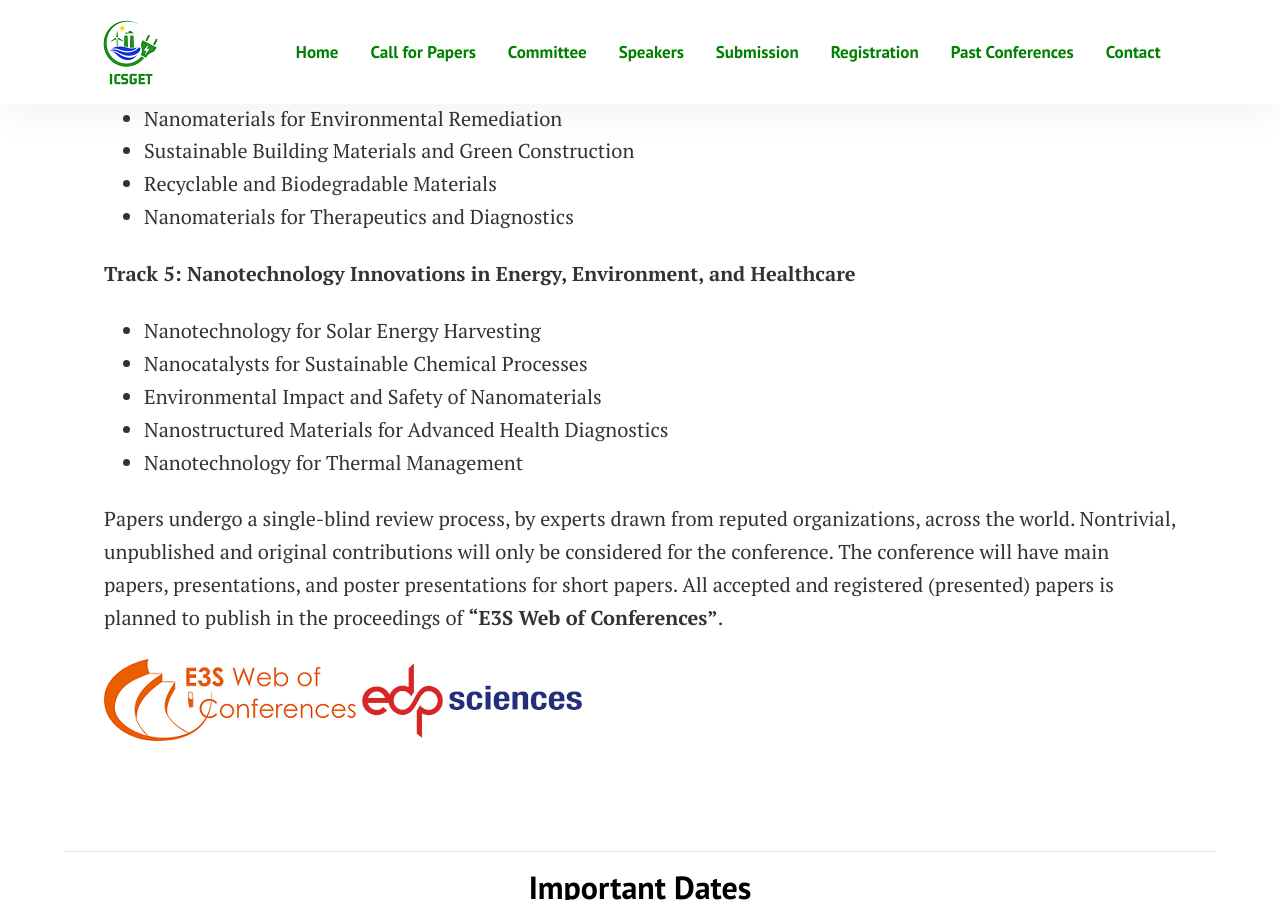
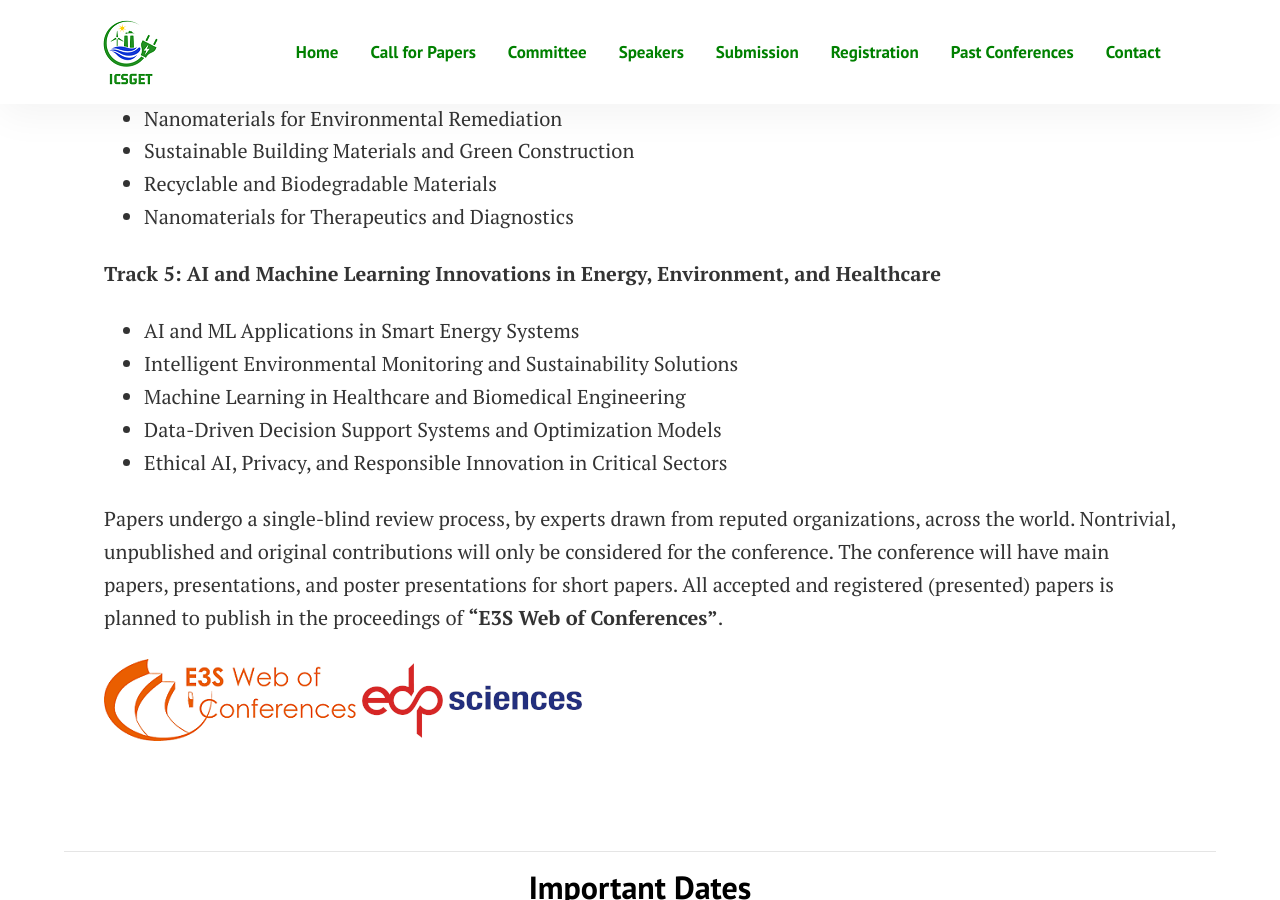
Before and after one commit to sravivarmanvce/icsget, a Jekyll site: the page built from pages/callforpapers.md, in a window 1280 px wide and 900 px high, scrolled down 1526 px. Built offline with Jekyll 4.4.1, drawn with Linux system fonts in a browser that asks for light colours.

Commit message:
Update callforpapers.md

```diff
--- a/pages/callforpapers.md
+++ b/pages/callforpapers.md
@@ -35,12 +35,12 @@ The ICSGET-2024 is a platform both for industry and academia to present and disc
 - Recyclable and Biodegradable Materials
 - Nanomaterials for Therapeutics and Diagnostics
 
-**Track 5: Nanotechnology Innovations in Energy, Environment, and Healthcare**
-- Nanotechnology for Solar Energy Harvesting
-- Nanocatalysts for Sustainable Chemical Processes
-- Environmental Impact and Safety of Nanomaterials
-- Nanostructured Materials for Advanced Health Diagnostics
-- Nanotechnology for Thermal Management
+**Track 5: AI and Machine Learning Innovations in Energy, Environment, and Healthcare**
+- AI and ML Applications in Smart Energy Systems
+- Intelligent Environmental Monitoring and Sustainability Solutions
+- Machine Learning in Healthcare and Biomedical Engineering
+- Data-Driven Decision Support Systems and Optimization Models
+- Ethical AI, Privacy, and Responsible Innovation in Critical Sectors
 
 Papers undergo a single-blind review process, by experts drawn from reputed organizations, across the world. Nontrivial, unpublished and original contributions will only be considered for the conference. The conference will have main papers, presentations, and poster presentations for short papers. All accepted and registered (presented) papers is planned to publish in the proceedings of **"E3S Web of Conferences”**.
 
```
